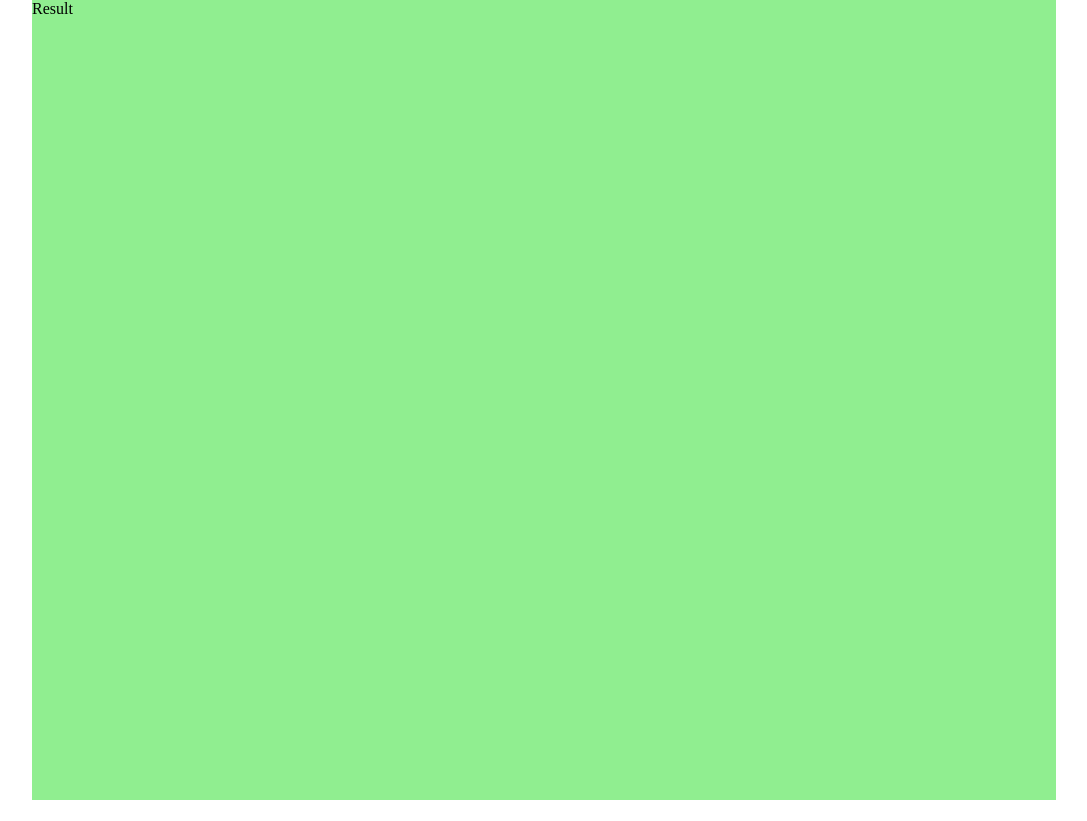
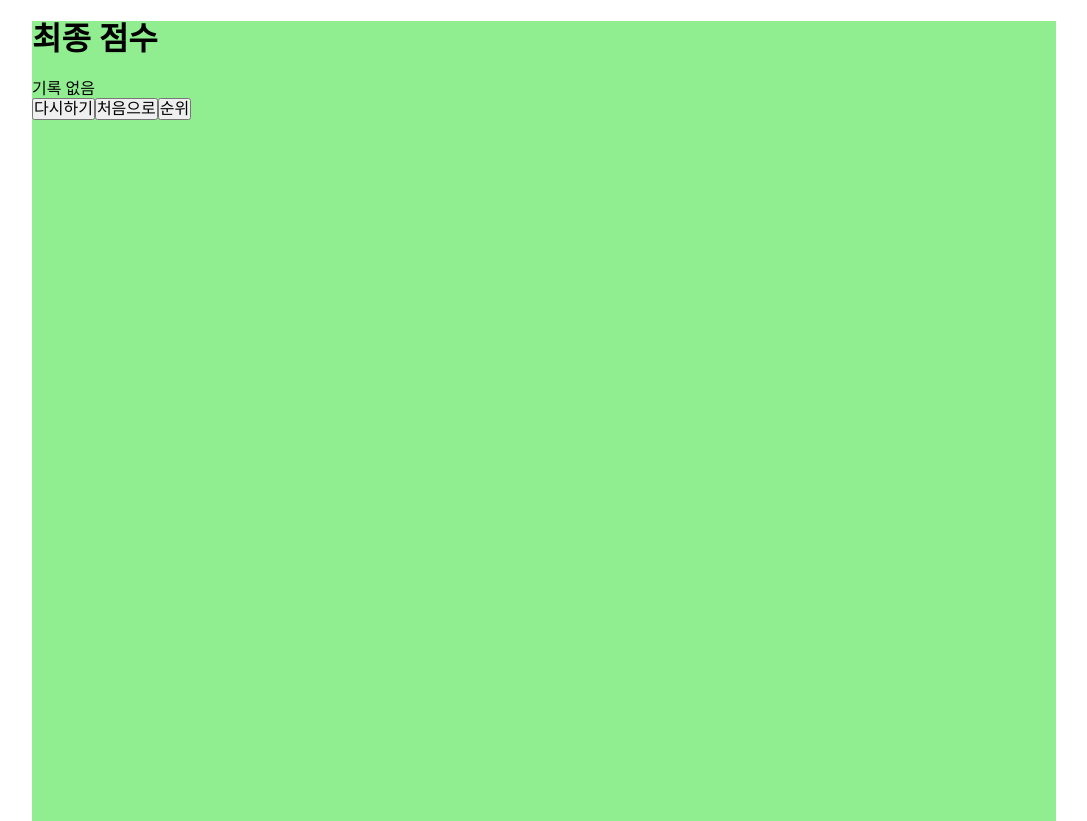
Before and after one commit to sanginchun/mole-game, a React (Vite) app: page /result in a window 1280 px wide. Shown: the whole page, without its empty margins (96-1183 px from the left). Before the commit the page ends 800 px from the top, so only its background shows below. Built offline with nearby package versions, Linux system fonts and the light colour scheme; a web font is replaced by a local one.

Commit message:
feat: 결과 store, 화면

```diff
--- /dev/null
+++ b/src/configs/game-score.ts
@@ -0,0 +1 @@
+export const TOP_N = 10;
--- a/src/screens/Play.tsx
+++ b/src/screens/Play.tsx
@@ -1,6 +1,9 @@
+import { useEffect } from "react";
 import useMoleGame from "@/hooks/useMoleGame";
+import useGameResultStore from "@/store/game-result";
 import useGameSettingStore from "@/store/game-setting";
-import { Link } from "react-router";
+
+import { Link, useNavigate } from "react-router";
 
 const Play = () => {
   const settings = useGameSettingStore((state) => state.settings);
@@ -9,6 +12,15 @@ const Play = () => {
       holes: settings.rows * settings.cols,
       moles: settings.moles,
     });
+  const setGameResult = useGameResultStore((state) => state.setCurrentResult);
+  const navigate = useNavigate();
+
+  useEffect(() => {
+    if (gameState.status === "END") {
+      setGameResult({ playedAt: Date.now(), score: gameState.score });
+      navigate("/result");
+    }
+  }, [gameState.status, gameState.score, setGameResult, navigate]);
 
   return (
     <main>
@@ -37,20 +49,18 @@ const Play = () => {
           </div>
         ))}
       </div>
-      <button onClick={startGame} disabled={gameState.status !== "IDLE"}>
-        시작하기
-      </button>
+      {gameState.status === "IDLE" && (
+        <button onClick={startGame}>시작하기</button>
+      )}
       {gameState.status === "PLAYING" && (
-        <>
-          <button onClick={pauseGame}>일시정지</button>
-          <Link to="/">
-            <button onClick={resetGame}>그만하기</button>
-          </Link>
-        </>
+        <button onClick={pauseGame}>일시정지</button>
       )}
       {gameState.status === "PAUSED" && (
         <button onClick={resumeGame}>재개하기</button>
       )}
+      <Link to="/">
+        <button onClick={resetGame}>그만하기</button>
+      </Link>
     </main>
   );
 };
--- a/src/screens/Result.tsx
+++ b/src/screens/Result.tsx
@@ -1,5 +1,30 @@
+import useGameResultStore from "@/store/game-result";
+import { Link } from "react-router";
+
 const Result = () => {
-  return <main>Result</main>;
+  const currentResult = useGameResultStore((state) => state.currentResult);
+
+  return (
+    <main>
+      <h1>최종 점수</h1>
+      {currentResult === null ? (
+        <p>기록 없음</p>
+      ) : (
+        <p>{currentResult.score} 점</p>
+      )}
+      <div>
+        <Link to="/play">
+          <button>다시하기</button>
+        </Link>
+        <Link to="/">
+          <button>처음으로</button>
+        </Link>
+        <Link to="/scoreboard">
+          <button>순위</button>
+        </Link>
+      </div>
+    </main>
+  );
 };
 
 export default Result;
--- /dev/null
+++ b/src/store/game-result.ts
@@ -0,0 +1,51 @@
+import { create } from "zustand";
+import { persist } from "zustand/middleware";
+import { TOP_N } from "@/configs/game-score";
+
+const STORAGE_KEY = "game-result";
+
+interface GameResult {
+  playedAt: number;
+  score: number;
+}
+
+interface GameResultState {
+  currentResult: GameResult | null;
+  setCurrentResult: (s: GameResult) => void;
+  topScores: Array<GameResult>;
+  resetScores: () => void;
+}
+
+const useGameResultStore = create<GameResultState>()(
+  persist(
+    (set) => ({
+      currentResult: null,
+      setCurrentResult: (result) =>
+        set((state) => {
+          const scorePosition = state.topScores.findIndex(
+            (r) => r.score <= result.score
+          );
+          const nextTopScores = [...state.topScores];
+
+          if (scorePosition === -1) {
+            nextTopScores.push(result);
+          } else {
+            nextTopScores.splice(scorePosition, 0, result);
+          }
+
+          return {
+            ...state,
+            topScores: nextTopScores.slice(0, TOP_N),
+            currentResult: result,
+          };
+        }),
+      topScores: [],
+      resetScores: () => set((state) => ({ ...state, topScores: [] })),
+    }),
+    {
+      name: STORAGE_KEY,
+    }
+  )
+);
+
+export default useGameResultStore;
```
